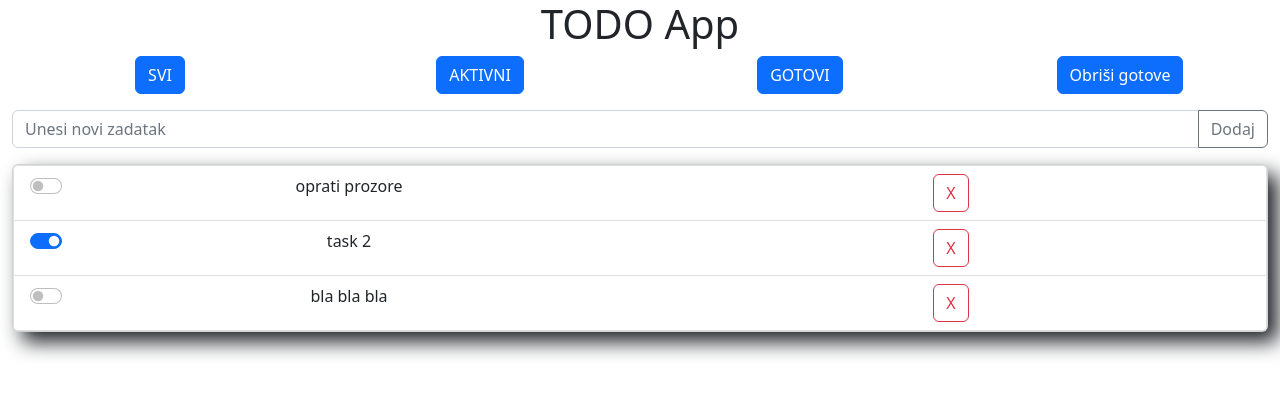
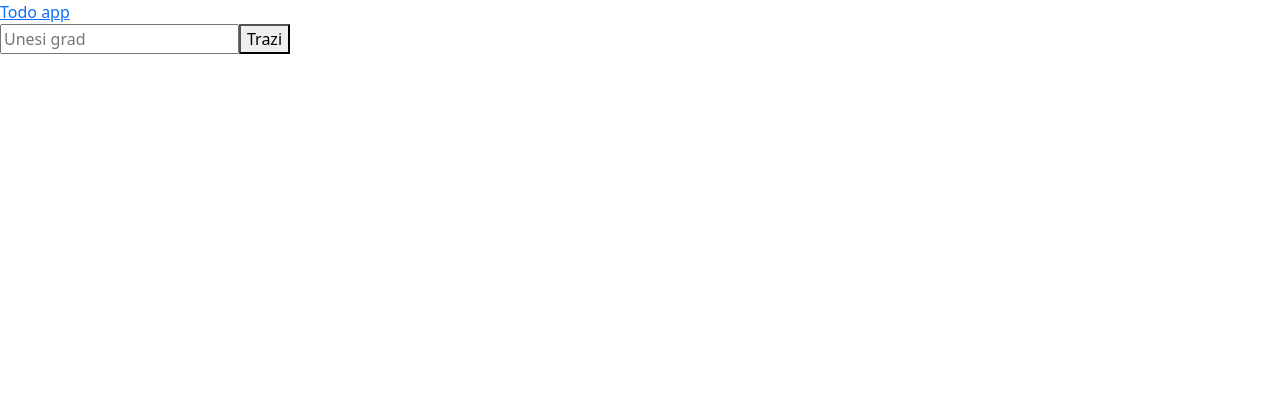
Before and after one commit to jvinkovic/react-pocetnici3, a React (Create React App) app: page /weather in a window 1280 px wide. Shown: the top 396 px of the page. Built offline with nearby package versions, Linux system fonts and the light colour scheme.

Commit message:
simple routing / weather app

```diff
--- a/package.json
+++ b/package.json
@@ -7,6 +7,7 @@
     "react": "^18.2.0",
     "react-bootstrap": "^2.7.2",
     "react-dom": "^18.2.0",
+    "react-router-dom": "^6.9.0",
     "react-scripts": "5.0.1"
   },
   "scripts": {
--- a/src/AddTask.js
+++ b/src/AddTask.js
@@ -1,4 +1,5 @@
-import { useState } from 'react';
+import React from 'react';
+import PropTypes from 'prop-types';
 
 import Form from 'react-bootstrap/Form';
 import InputGroup from 'react-bootstrap/InputGroup';
@@ -6,24 +7,31 @@ import Button from 'react-bootstrap/Button';
 import Row from 'react-bootstrap/Row';
 import Col from 'react-bootstrap/Col';
 
-const AddTask = ({ onAdd }) => {
-    const [taskText, setTaskText] = useState('');
+class AddTask extends React.Component {
+    constructor(props) {
+        super(props);
 
-    const handleInputChange = (e) => {
-        const textValue = e.target.value;
-        setTaskText(textValue);
-    }
-
-    const handleSubmit = (e) => {
-        e.preventDefault();
-
-        const newTaskText = taskText.trim();
-        if(newTaskText.length > 0) {
-            onAdd(newTaskText);
-            setTaskText('');
+        this.state = {
+            taskText: ''
         }
     }
 
+    handleInputChange = (e) => {
+        const textValue = e.target.value;
+        this.setState({taskText: textValue});
+    }
+
+    handleSubmit = (e) => {
+        e.preventDefault();
+
+        const newTaskText = this.state.taskText.trim();
+        if(newTaskText.length > 0) {
+            this.props.onAdd(newTaskText);
+            this.setState({taskText: ''});
+        }
+    }
+
+    render(){
         return (
             <div>
                 {/* <form onSubmit={handleSubmit}>
@@ -31,15 +39,20 @@ const AddTask = ({ onAdd }) => {
                     <input type='submit' value='Dodaj' />
                 </form> */}
                 <Row>
-                <Col>
-                    <InputGroup className="mt-3 mb-3 m-auto">
-                        <Form.Control placeholder="Unesi novi zadatak" value={taskText} onChange={handleInputChange} />
-                        <Button onClick={handleSubmit} variant="outline-secondary">Dodaj</Button>
+                    <Col className='m-auto' sm={6}>
+                        <InputGroup className="mt-3 mb-3">
+                            <Form.Control placeholder="Unesi novi zadatak" value={this.state.taskText} onChange={this.handleInputChange} />
+                            <Button onClick={this.handleSubmit} variant="outline-secondary">Dodaj</Button>
                         </InputGroup>
                     </Col>
                 </Row>
             </div>
         );
     }
+}
+
+AddTask.propTypes = {
+    onAdd: PropTypes.func
+}
 
 export default AddTask;
--- a/src/App.js
+++ b/src/App.js
@@ -1,4 +1,4 @@
-import { useState } from 'react';
+import { useState, useEffect } from 'react';
 import './App.css';
 import AddTask from './AddTask';
 import Item from './Item';
@@ -10,6 +10,8 @@ import Col from 'react-bootstrap/Col';
 import Card from 'react-bootstrap/Card';
 import ListGroup from 'react-bootstrap/ListGroup';
 
+import { Link, useLocation } from 'react-router-dom';
+
 let currentId = 3;
 
 // filter values
@@ -18,12 +20,24 @@ const ACTIVE = 'ACTIVE';
 const INACTIVE = 'INACTIVE';
 
 function App() {
-  const [taskList, setTaskList ] = useState([
+  const [taskList, setTaskList] = useState([
     { id: 1, name: 'oprati prozore', isDone: false},
     { id: 2, name: 'task 2', isDone: true},
     { id: 3, name: 'bla bla bla', isDone: false}
   ]);
   const [filter, setFilter] = useState(ALL);
+
+  let location = useLocation();
+
+  useEffect(() => {
+    if(location.pathname === '/active'){
+      setFilter(ACTIVE);
+    } else if (location.pathname === '/inactive'){
+      setFilter(INACTIVE);
+    }else {
+      setFilter(ALL);
+    }
+  }, [location]);
 
   const handleAdd = (text) => {
     currentId++;
@@ -79,13 +93,19 @@ function App() {
         <h1>TODO App</h1>
         <Row>
           <Col>
-            <Button onClick={function(){setFilter(ALL)}}>SVI</Button>
+            <Link to='/'>
+              <Button>SVI</Button>
+            </Link>
           </Col>
           <Col>
-            <Button onClick={() => setFilter(ACTIVE)}>AKTIVNI</Button>
+            <Link to='/active'>
+              <Button>AKTIVNI</Button>
+            </Link>
           </Col>
           <Col>
-            <Button onClick={() => setFilter(INACTIVE)}>GOTOVI</Button>
+            <Link to='/inactive'>
+              <Button>GOTOVI</Button>
+            </Link>
           </Col>
           <Col>
             <Button onClick={handleDeleteDone}>Obriši gotove</Button>
@@ -99,6 +119,8 @@ function App() {
                     onDelete={handleDelete}
                     onStatusChange={handleStatusChange} />
             )} */}
+            <Row>
+              <Col className='m-auto' sm={7} >
                 <Card style={{ boxShadow: '10px 10px 20px' }}>
                   <ListGroup >
                     {getFilteredList().map(taskItem =>
@@ -111,8 +133,11 @@ function App() {
                     )}
                   </ListGroup>
                 </Card>
+              </Col>
+            </Row>
         </div>
       </div>
+      <Link to='/weather'>Weather app</Link>
     </Container>
   );
 }
--- a/src/Item.js
+++ b/src/Item.js
@@ -20,16 +20,17 @@ function Item({ task, onStatusChange, onDelete }) {
                     checked={task.isDone}
                     onChange={handleTaskStatusChange} /> {task.name} <button onClick={handleDelete}>X</button> */}
             <Row>
-                <Col>
+                <Col sm={11}>
                     <Form.Check
                         type="switch"
                         label={task.name}
                         checked={task.isDone}
                         onChange={handleTaskStatusChange}
+                        className='me-auto'
                     />
                 </Col>
-                <Col>
-                    <Button onClick={handleDelete} variant='outline-danger'>X</Button>
+                <Col sm={1}>
+                    <Button onClick={handleDelete} className='float-end' variant='outline-danger'>X</Button>
                 </Col>
             </Row>
         </div>
--- /dev/null
+++ b/src/Weather.js
@@ -0,0 +1,52 @@
+import { useEffect, useState } from 'react';
+import { Link } from 'react-router-dom';
+
+const apiKey = "21f5a6c3c8e682ccc0a932d0ab315219";
+const url = `https://api.openweathermap.org/data/2.5/weather?appid=${apiKey}&units=metric&lang=hr&q=`;
+
+export default function Weather(){
+    const [city, setCity] = useState('');
+    const [icon, setIcon] = useState('');
+    const [data, setData] = useState();
+
+    const handleSearch = () => {
+        if(city && city.length > 2){
+            fetch(url + city)
+                .then(response => response.json())
+                .then(podaci => setData(podaci));
+        }
+    }
+
+    useEffect(() => {
+        if(data?.weather){
+            setIcon(data.weather[0].icon);
+        }
+    }, [data]);
+
+    useEffect(() => {
+        setData(null);
+    }, [city]);
+
+    return (
+        <div>
+            <div>
+                <Link to='/'>Todo app</Link>
+            </div>
+
+            <input value={city} placeholder="Unesi grad" type="text" onChange={(e) => setCity(e.target.value.trim())} />
+            <button onClick={handleSearch}>Trazi</button>
+            {data && data.message && (<p>{data.message}</p>)}
+            {data && data.main && (<>
+                        <h1>{city}</h1>
+                        <img src={`http://openweathermap.org/img/wn/${icon}@2x.png`} alt="weather icon" />
+                        <br />
+                        <div>Temp: {data.main.temp} C</div>
+                        <div>Clouds: {data.clouds.all}%</div>
+                        <div>Humidity: {data.main.humidity}%</div>
+                        <div>Pressure: {data.main.pressure}hPa</div>
+                        <div>Wind: {data.wind.speed}m/s</div>
+                        <div>{data.weather[0].description}</div>
+                    </>)}
+        </div>
+    );
+}
--- a/src/index.js
+++ b/src/index.js
@@ -4,9 +4,31 @@ import './index.css';
 import App from './App';
 import 'bootstrap/dist/css/bootstrap.min.css';
 
+import { createBrowserRouter, RouterProvider } from "react-router-dom";
+import Weather from './Weather';
+
+const browserRouter = createBrowserRouter([
+  {
+    path: "/",
+    element: <App />,
+  },
+  {
+    path: "active",
+    element: <App />,
+  },
+  {
+    path: "inactive",
+    element: <App />,
+  },
+  {
+    path: "weather",
+    element: <Weather />
+  }
+]);
+
 const root = ReactDOM.createRoot(document.getElementById('root'));
 root.render(
   <React.StrictMode>
-    <App />
+    <RouterProvider router={browserRouter} />
   </React.StrictMode>
 );
```
Also changed, not shown: 1 other file (tests, documents, lock files or other folders). Lines whose indentation alone changed are shown as unchanged.
